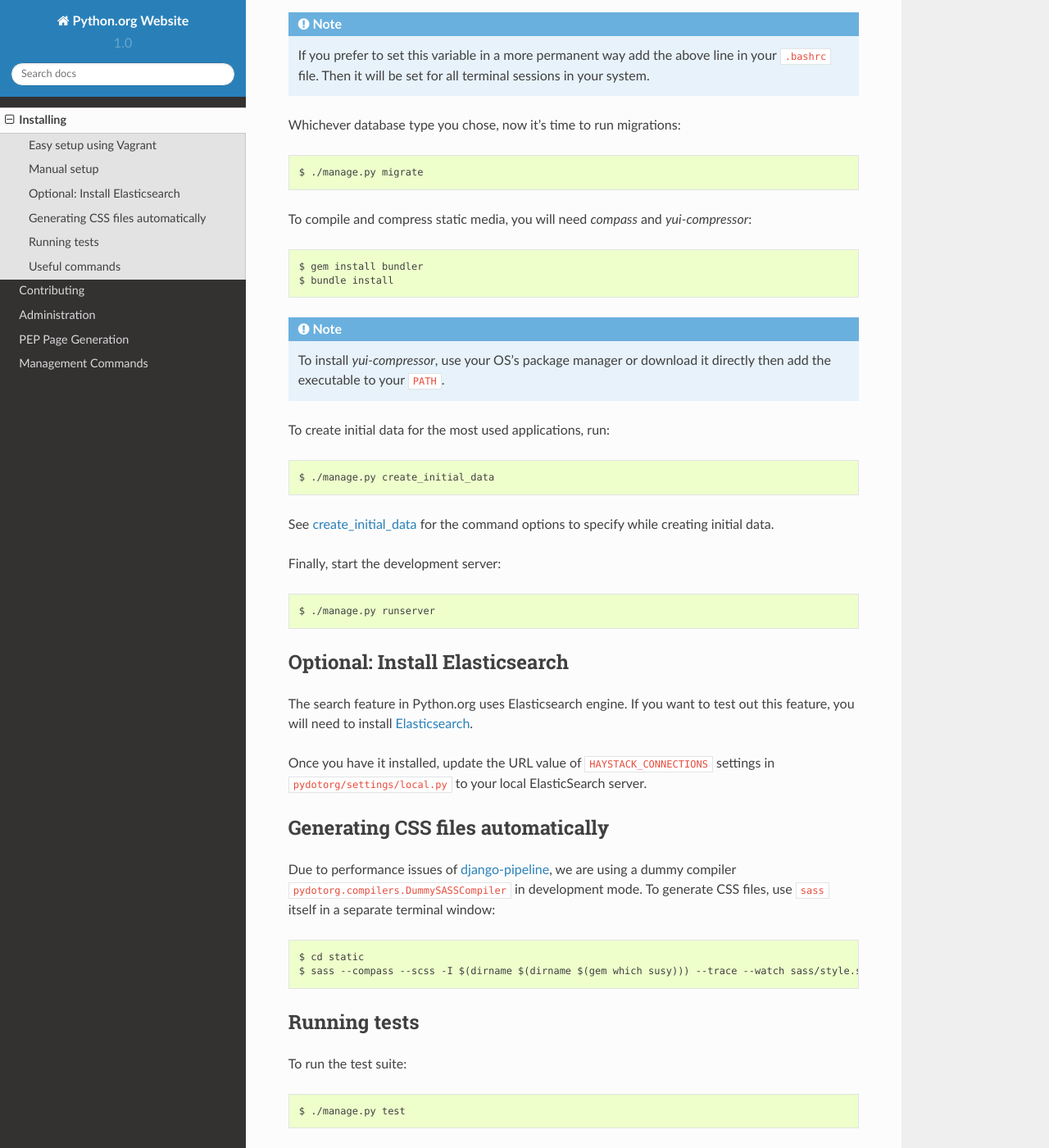
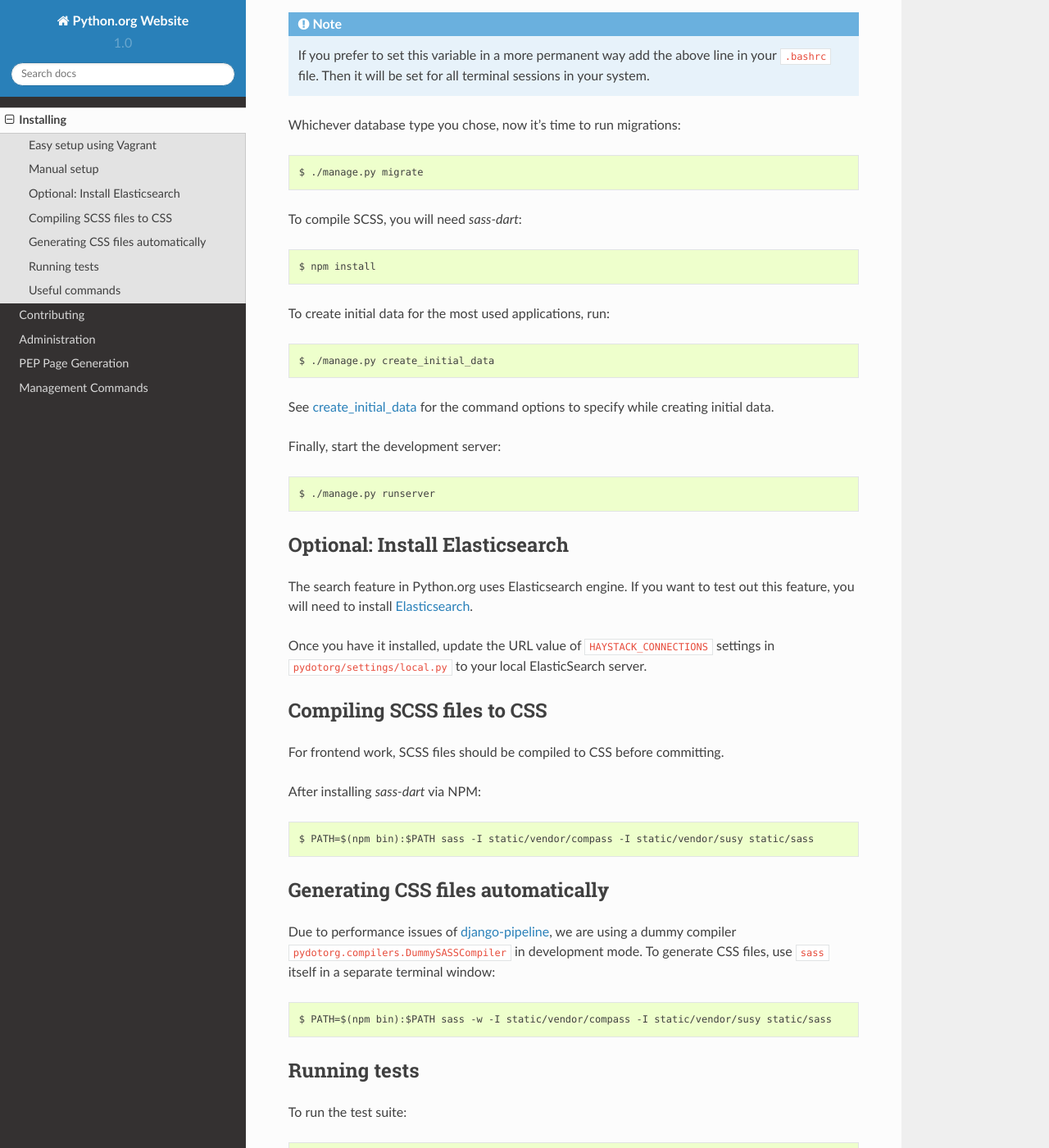
Before and after one commit to python/pythondotorg, a Sphinx documentation site: the page built from docs/source/install.rst, in a window 1280 px wide and 1400 px high, scrolled down 2506 px. Shown: the whole window at 82% size. Built offline with Sphinx 7.4.7 and the Read the Docs theme 2.0.0, drawn with Linux system fonts in a browser that asks for light colours.

Commit message:
update docs

```diff
--- a/docs/source/install.rst
+++ b/docs/source/install.rst
@@ -121,16 +121,9 @@
 
     $ ./manage.py migrate
 
-To compile and compress static media, you will need *compass* and
-*yui-compressor*::
+To compile SCSS, you will need *sass-dart*::
 
-    $ gem install bundler
-    $ bundle install
-
-.. note::
-
-   To install *yui-compressor*, use your OS's package manager or download it
-   directly then add the executable to your ``PATH``.
+    $ npm install
 
 To create initial data for the most used applications, run::
 
@@ -156,6 +149,16 @@
 .. _Elasticsearch: https://www.elastic.co/downloads/elasticsearch
 
 
+Compiling SCSS files to CSS
+---------------------------
+
+For frontend work, SCSS files should be compiled to CSS before committing.
+
+After installing *sass-dart* via NPM::
+
+    $ PATH=$(npm bin):$PATH sass -I static/vendor/compass -I static/vendor/susy static/sass
+
+
 Generating CSS files automatically
 ----------------------------------
 
@@ -163,8 +166,7 @@
 ``pydotorg.compilers.DummySASSCompiler`` in development mode. To generate CSS
 files, use ``sass`` itself in a separate terminal window::
 
-    $ cd static
-    $ sass --compass --scss -I $(dirname $(dirname $(gem which susy))) --trace --watch sass/style.scss:sass/style.css
+    $ PATH=$(npm bin):$PATH sass -w -I static/vendor/compass -I static/vendor/susy static/sass
 
 .. _django-pipeline: https://github.com/cyberdelia/django-pipeline/issues/313
 
```
